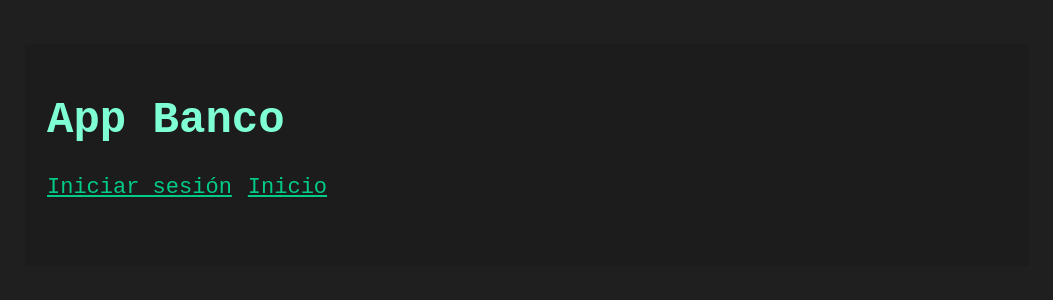
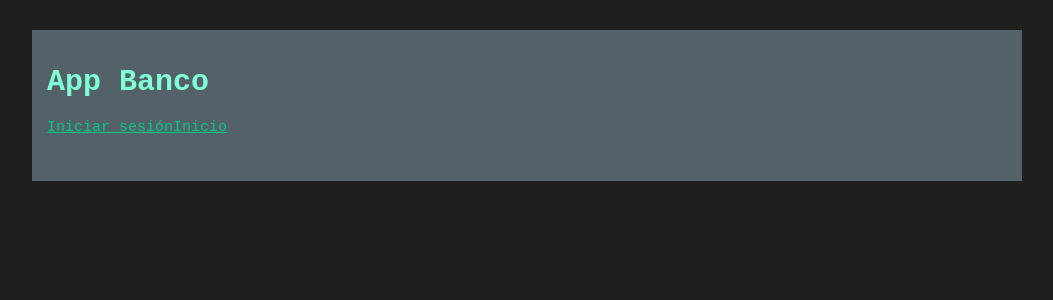
Before and after one commit to Sandra530/appBanco, an Angular app: page /auth in a window 1280 px wide. Shown: the top 300 px of the page, without its empty margins (113-1166 px from the left). Built offline with nearby package versions, Linux system fonts and the light colour scheme.

Commit message:
añadido nuevo estilo

```diff
--- a/src/app/app.component.css
+++ b/src/app/app.component.css
@@ -1,6 +1,6 @@
 .main-menu ul{
     display: flex;
-    gap: 16px;
+    gap: 16x;
     list-style: none;
     padding-left:0;
 }
--- a/src/styles.css
+++ b/src/styles.css
@@ -6,15 +6,15 @@
     --color-warning: orange;
     --color-success: greenyellow;
     --color-danger: crimson;
-    --color-shade-dark: rgba(0, 0, 0, 0.1);
-    --color-shade-light: rgba(255, 255, 255, 0.1);
+    --color-shade-dark: rgb(84, 97, 105);
+    --color-shade-light: rgba(156, 188, 155, 0.999);
 }
 
 html {
     background-color: var(--color-background);
     color: var(--color-text);
     font-family: monospace;
-    font-size: 22px;
+    font-size: 15px;
 }
 
 input {
```
